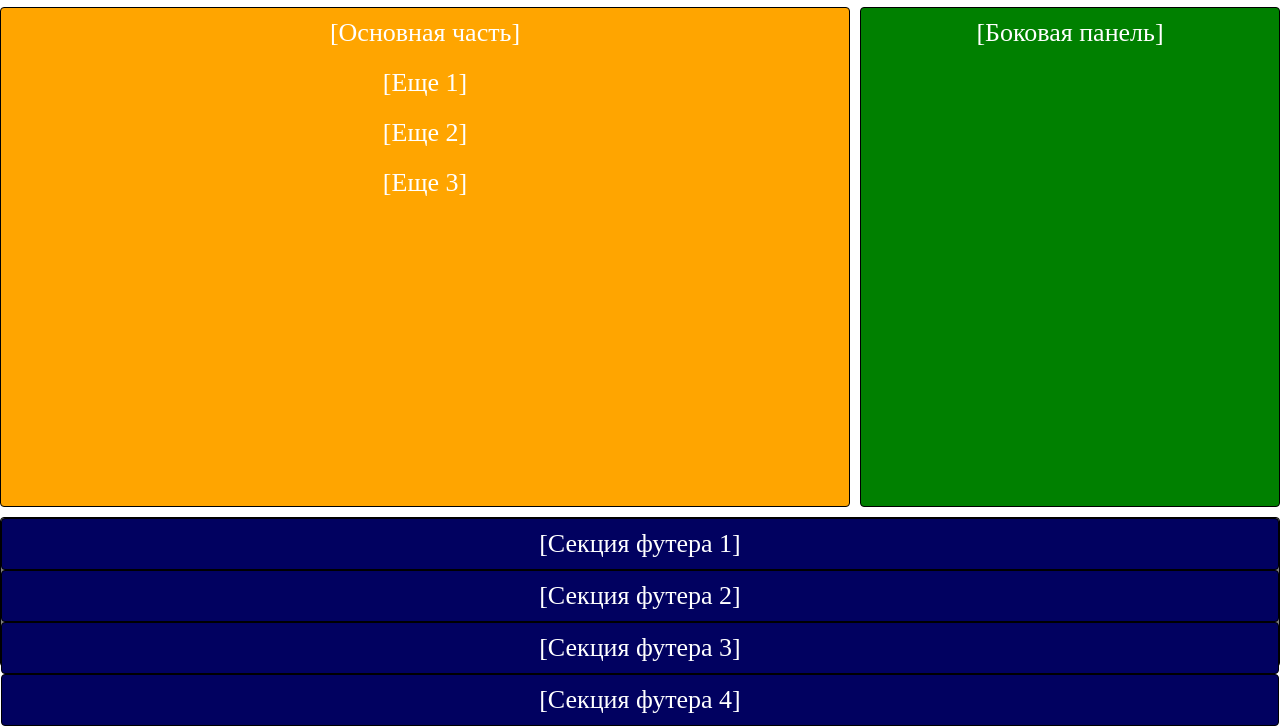
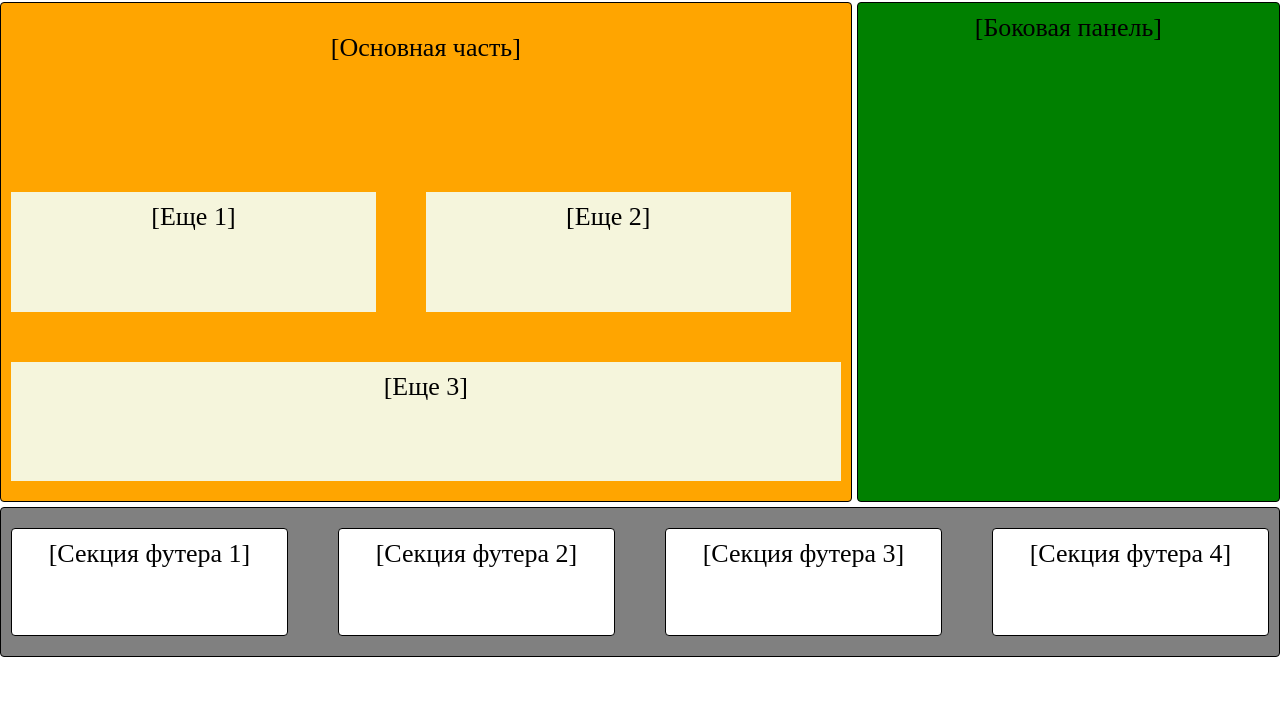
Before and after one commit to SardanaMir/itgirls, a plain HTML site: page week_06/grid_practice/index.html in a window 1280 px wide. Shown: the part 103-829 px from the top of the page. After the commit the page ends 800 px from the top, so only its background shows below. Drawn offline with Linux system fonts and the light colour scheme.

Commit message:
Update style.css

```diff
--- a/week_06/grid_practice/css/style.css
+++ b/week_06/grid_practice/css/style.css
@@ -13,12 +13,11 @@
         "header header header"
         "blog blog ads"
         "footer footer footer";
-    gap: 10px;
+    gap: 5px;
 }
 
 .grid-element {
-    background-color: rgb(1, 1, 96);
-    color: rgb(255, 255, 255);
+    color: rgb(0, 0, 0);
     line-height: 50px;
     text-align: center;
     font-size: 26px;
@@ -28,7 +27,9 @@
     border-image: initial;
     border-radius: 4px;
 }
-
+.ceil {
+    background-color:white;
+}
 #header{
     grid-area: header;
     background-color: grey;
@@ -42,9 +43,47 @@
 #blog{
     grid-area: blog;
     background-color: orange;
+    display: grid;
+    grid-template-columns: repeat(2, 1fr);
+    grid-template-rows: repeat(3, 1fr);
+    gap: 50px;
+    padding: 20px 10px 20px 10px;
 }
 
 #footer{
     grid-area: footer;
     background-color: grey;
+    display: grid;
+    grid-template-columns: repeat(4, 1fr);
+    gap: 50px;
+    padding: 20px 10px 20px 10px;
 }
+
+.grid-element-ceil-0{
+    grid-column-start: 1;
+    grid-column-end: 4;
+    grid-row-start: 1;
+    grid-row-end: 2;
+}
+.grid-element-ceil-1{
+    background-color: beige;
+    grid-column-start: 1;
+    grid-column-end: 2;
+    grid-row-start: 2;
+    grid-row-end: 3;
+}
+
+.grid-element-ceil-2 {
+    background-color: beige;
+    grid-column-start: 2;
+    grid-row-start: 2;
+    grid-row-end: 3;
+}
+
+.grid-element-ceil-3 {
+    background-color: beige;
+    grid-column-start: 1;
+    grid-column-end: 4;
+    grid-row-start: 3;
+
+}
```
